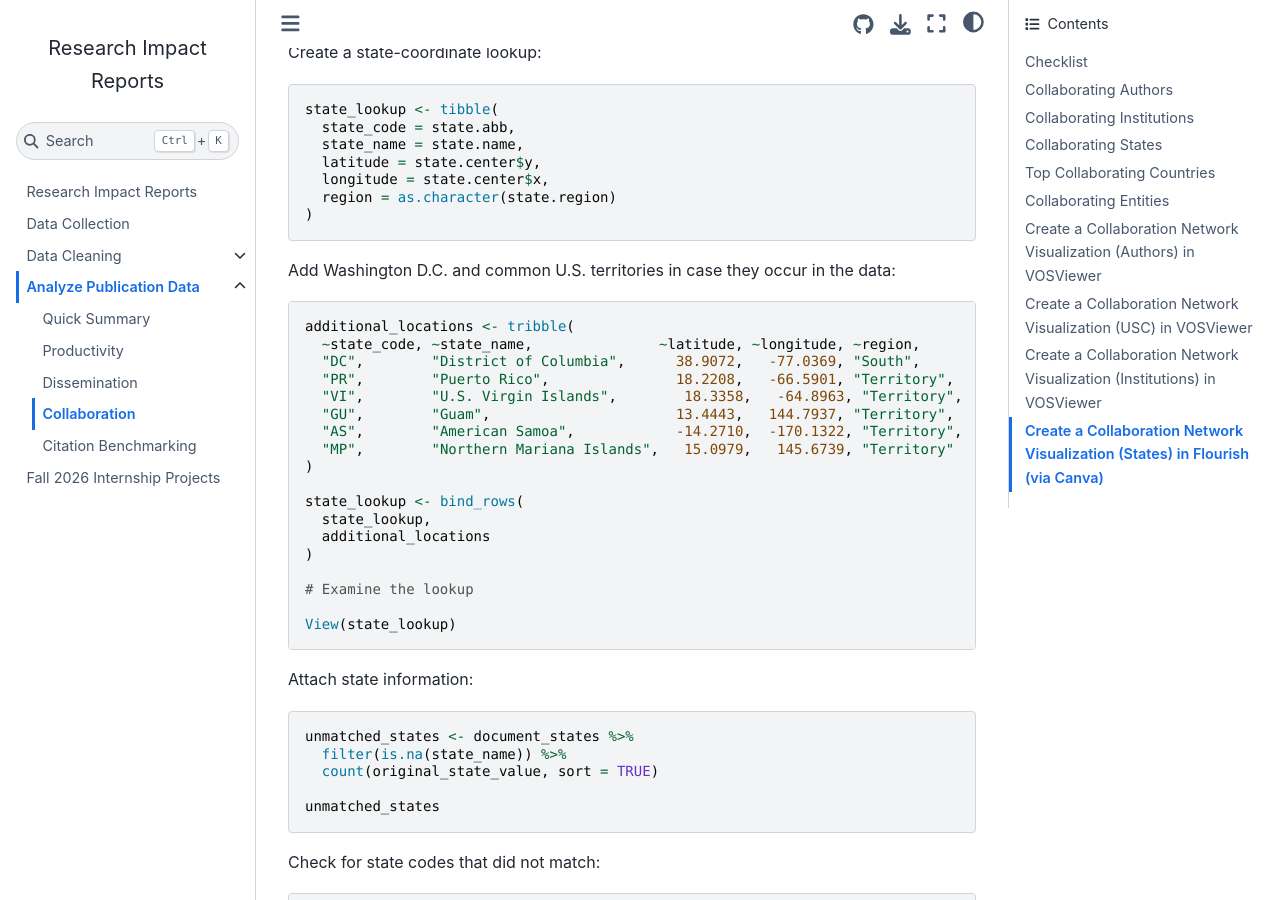
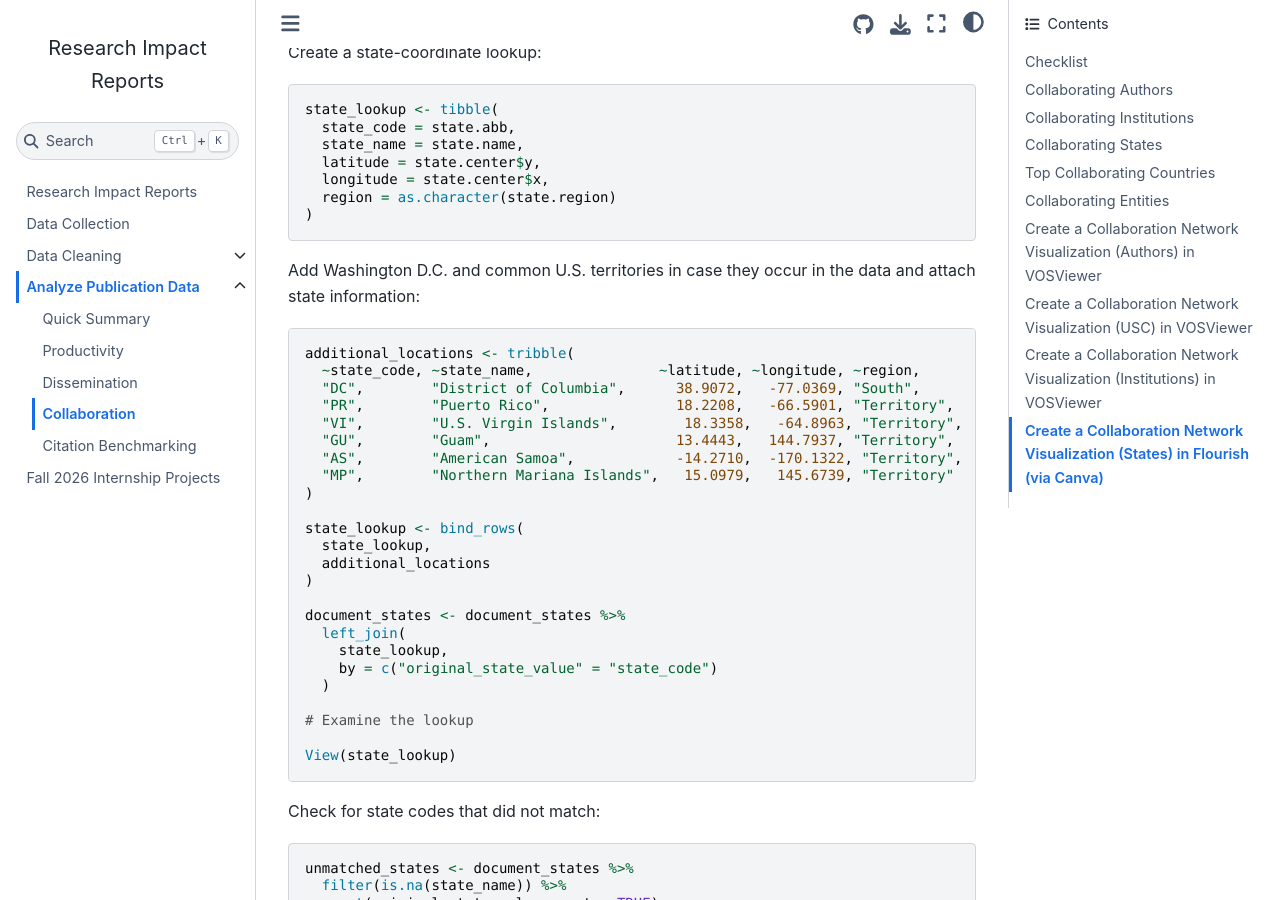
Before and after one commit to vvlooking/research-impact, a Jupyter Book: the page built from website/analyze-data-collaboration.md, in a window 1280 px wide and 900 px high, scrolled down 16581 px. Built offline with Jupyter Book 1.0.4 settings and Sphinx 7.4.7 and the Sphinx Book theme 1.1.4, drawn with Linux system fonts in a browser that asks for light colours.

Commit message:
Update analyze-data-collaboration.md

````diff
--- a/website/analyze-data-collaboration.md
+++ b/website/analyze-data-collaboration.md
@@ -833,7 +833,7 @@ state_lookup <- tibble(
 )
 ```
 
-Add Washington D.C. and common U.S. territories in case they occur in the data:
+Add Washington D.C. and common U.S. territories in case they occur in the data and attach state information:
 
 ```r
 additional_locations <- tribble(
@@ -851,19 +851,15 @@ state_lookup <- bind_rows(
   additional_locations
 )
 
+document_states <- document_states %>%
+  left_join(
+    state_lookup,
+    by = c("original_state_value" = "state_code")
+  )
+
 # Examine the lookup
 
 View(state_lookup)
-```
-
-Attach state information:
-
-```r
-unmatched_states <- document_states %>%
-  filter(is.na(state_name)) %>%
-  count(original_state_value, sort = TRUE)
-
-unmatched_states
 ```
 
 Check for state codes that did not match:
````
